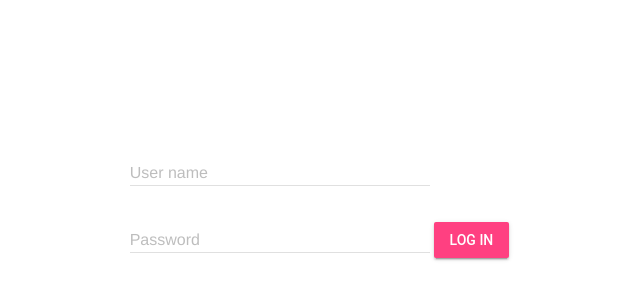
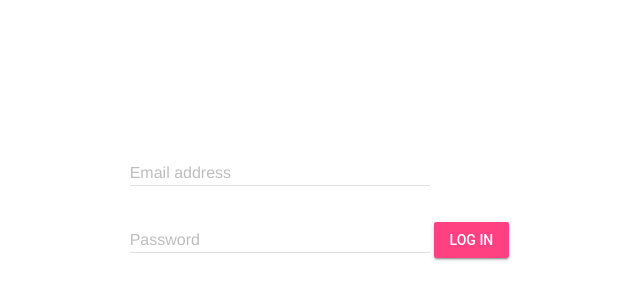
Before and after one commit to generic-github-user/fbla-competition-coding-programming, a plain HTML site: page src/login.html in a window 1280 px wide. Shown: the part 194-494 px from the top of the page, 305-945 px from the left. Drawn offline with Linux system fonts and the light colour scheme.

Commit message:
minor fixes

```diff
--- a/src/login.html
+++ b/src/login.html
@@ -12,11 +12,10 @@
 </head>
 
 <body>
-      <!-- <div class="mdl-grid center-items"> -->
       <div class="mdl-cell mdl-cell--middle">
             <div class="mdl-textfield mdl-js-textfield">
                   <input class="mdl-textfield__input" type="text" id="user" pattern="^\S+@\S+$">
-                  <label class="mdl-textfield__label" for="user">User name</label>
+                  <label class="mdl-textfield__label" for="user">Email address</label>
                   <span class="mdl-textfield__error">Please enter a valid email address</span>
             </div>
             <div class="mdl-textfield mdl-js-textfield">
@@ -27,7 +26,6 @@
                   Log In
             </button>
       </div>
-      <!-- </div> -->
 </body>
 
 </html>
```
Also changed, not shown: src/register.html (+0 -2 lines).
